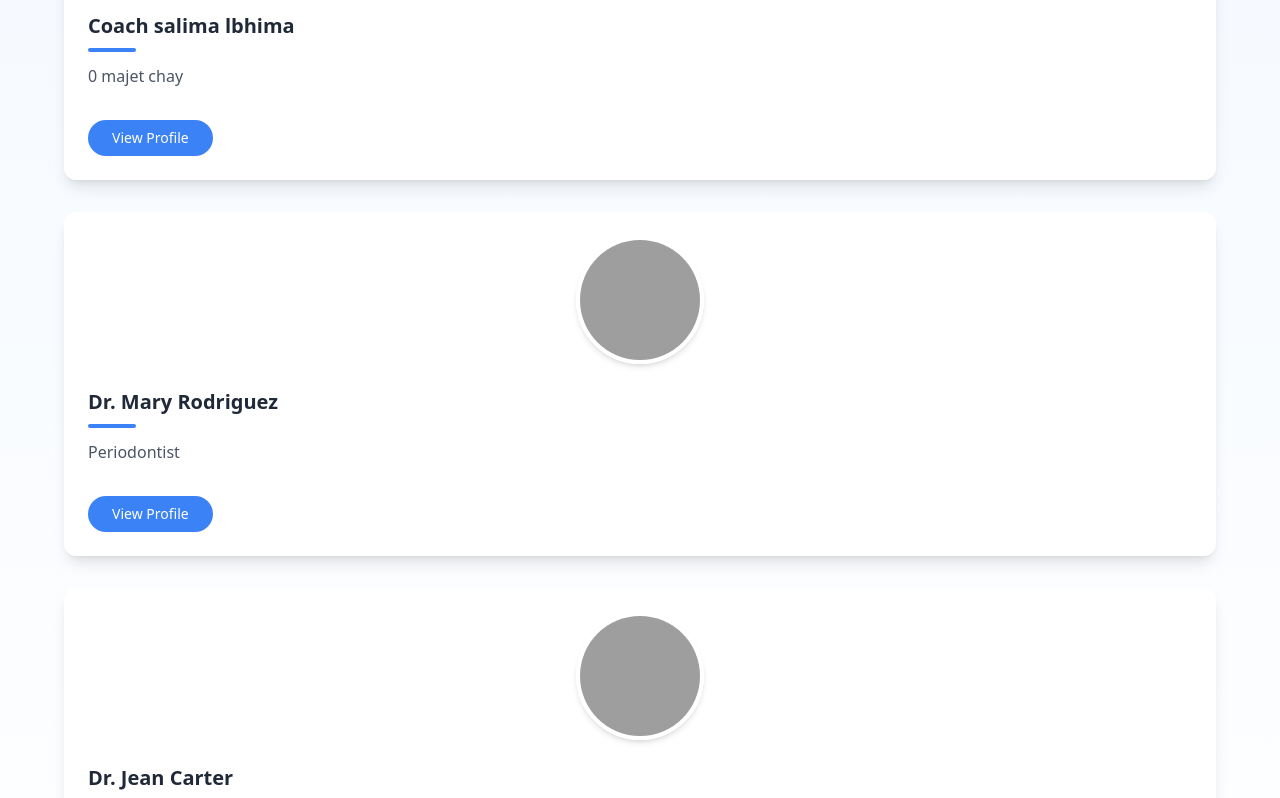
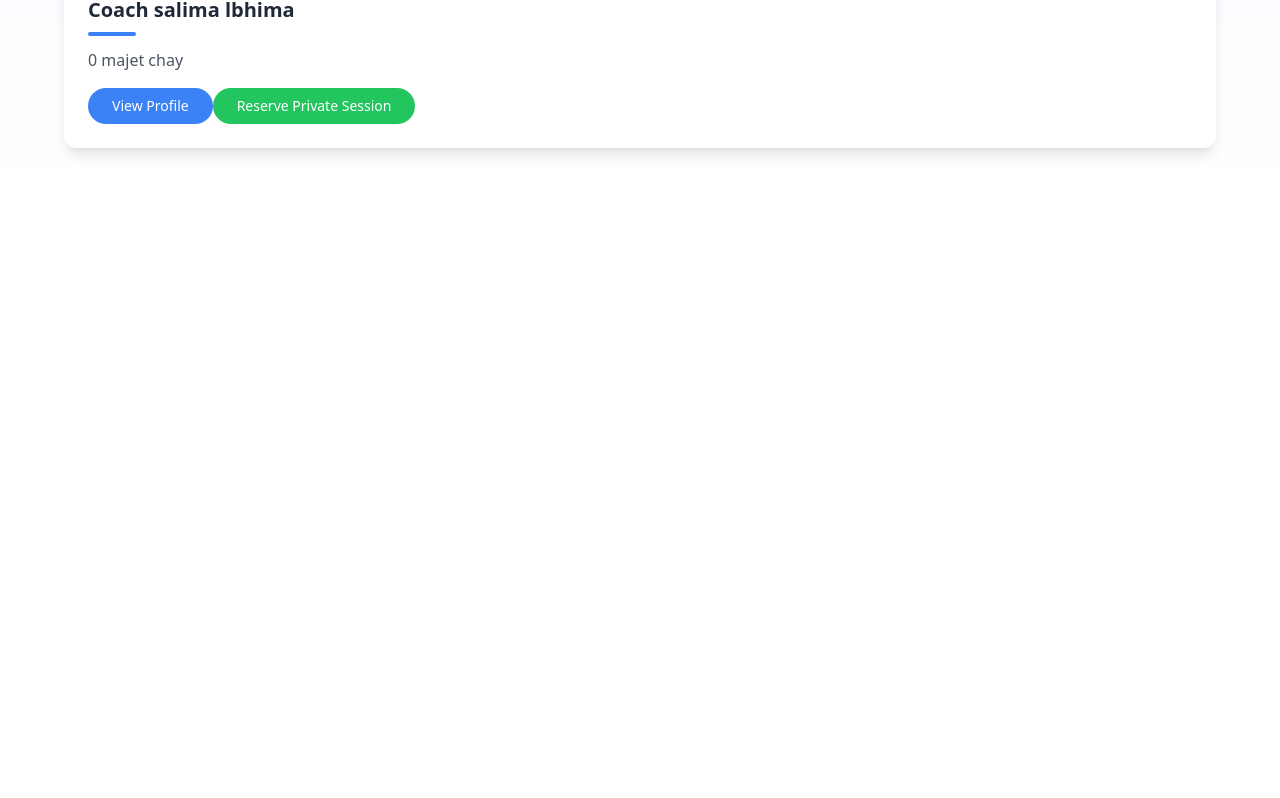
Before and after one commit to ProjetSpringBoot/GestionSalleDeSport, a React (Create React App) app in the folder Client/: page /ListeCoachs in a window 1280 px wide. Shown: the part 780-1578 px from the top of the page. After the commit the page ends 1008 px from the top, so only its background shows below. Built offline with nearby package versions, Linux system fonts and the light colour scheme; grey boxes are pictures that could not be loaded.

Commit message:
coach page fixed

```diff
--- a/Client/src/Components/ListeCoachs.js
+++ b/Client/src/Components/ListeCoachs.js
@@ -18,18 +18,7 @@ const ListeCoachs = () => {
       feedback: '',
       image: soul
     },
-    {
-      name: 'Dr. Mary Rodriguez',
-      role: 'Periodontist',
-      feedback: '',
-      image: '/api/placeholder/80/80'
-    },
-    {
-      name: 'Dr. Jean Carter',
-      role: 'Periodontist',
-      feedback: '',
-      image: '/api/placeholder/80/80'
-    }
+
   ];
 
   return (
@@ -80,9 +69,14 @@ const ListeCoachs = () => {
                           "{member.feedback}"
                         </Card.Text>
                       )}
-                      <button className="mt-4 px-6 py-2 bg-blue-500 text-white rounded-full text-sm font-medium hover:bg-blue-600 transition-colors duration-300">
-                        View Profile
-                      </button>
+                      <div className="d-flex justify-between mt-4">
+                        <button className="px-6 py-2 bg-blue-500 text-white rounded-full text-sm font-medium hover:bg-blue-600 transition-colors duration-300">
+                          View Profile
+                        </button>
+                        <button className="px-6 py-2 bg-green-500 text-white rounded-full text-sm font-medium hover:bg-green-600 transition-colors duration-300">
+                          Reserve Private Session
+                        </button>
+                      </div>
                     </Card.Body>
                   </Card>
                 </Col>
```
Also changed, not shown: Client/src/drawable/soul.jpg.
